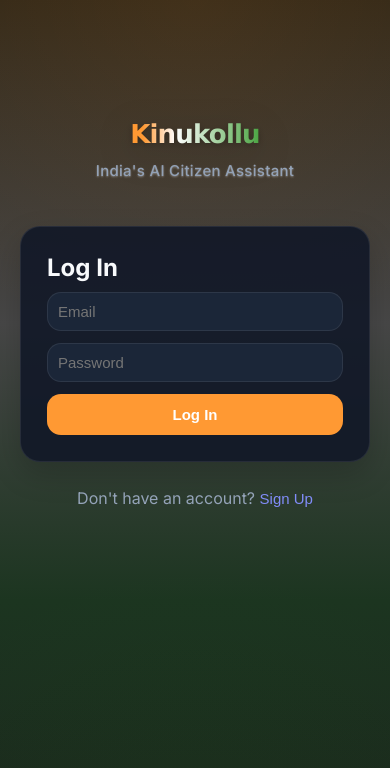
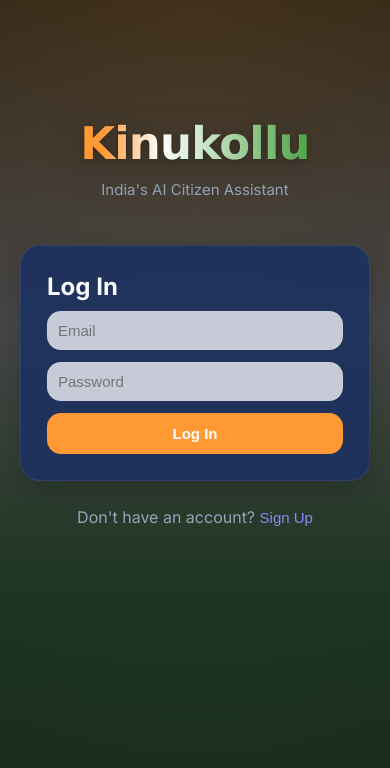
Before and after one commit to InukolluKiranKumar/Kinukollu-frontend, a React (Vite) app: page / in a window 390 px wide. Shown: the top 768 px of the page. Built offline with nearby package versions, Linux system fonts and the light colour scheme.

Commit message:
Update logo and background styling

```diff
--- a/src/index.css
+++ b/src/index.css
@@ -118,17 +118,6 @@ a{
     margin-top:0px;
 
     font-size:15px;
-
-    font-weight:500;
-
-
-
-    text-shadow:
-        0 1px 2px rgba(255,255,255,.35);
-
-    letter-spacing:.3px;
-
-
 }
 
 h2{
@@ -183,7 +172,7 @@ p{
 
 .card{
 
-  background:rgba(17,24,39,.90);
+  background:rgba(28, 49, 96, 0.9);
 
   border:1px solid var(--border);
 
@@ -206,7 +195,7 @@ select{
 
   width:100%;
 
-  background:#1b2638;
+  background:#c6cbd7;
 
   color:var(--text);
 
@@ -239,7 +228,7 @@ select:focus{
   border-color:var(--orange);
 
   box-shadow:
-  0 0 0 4px rgba(255,153,51,.16);
+  0 0 0 4px rgba(123, 105, 87, 0.16);
 
 }
 
@@ -445,7 +434,12 @@ button:disabled{
 
   .logo{
 
-    font-size:26px;
+    font-size:45px;
+
+  }
+  .subtitle{
+
+    font-size:15px;
 
   }
 
```
